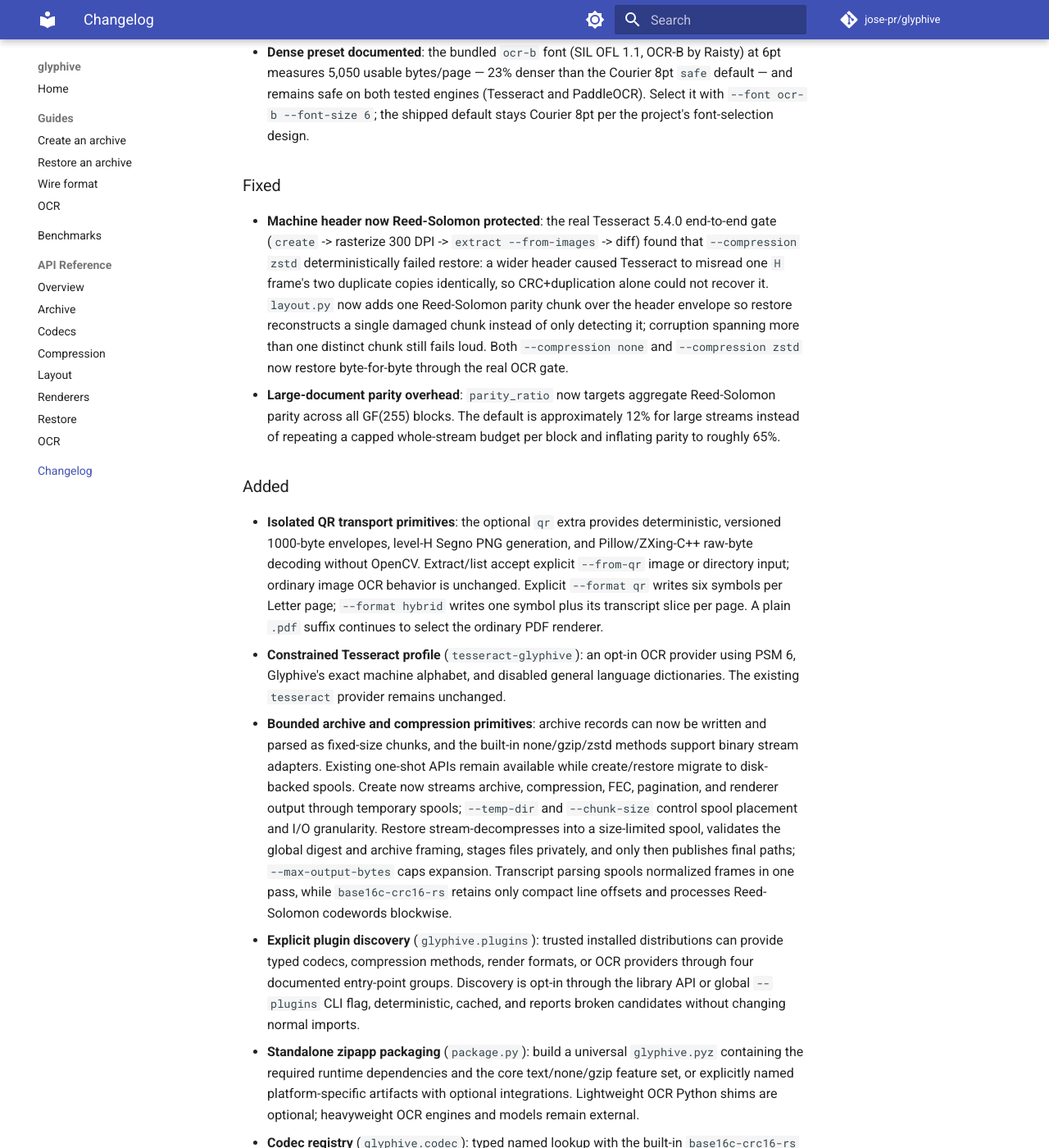
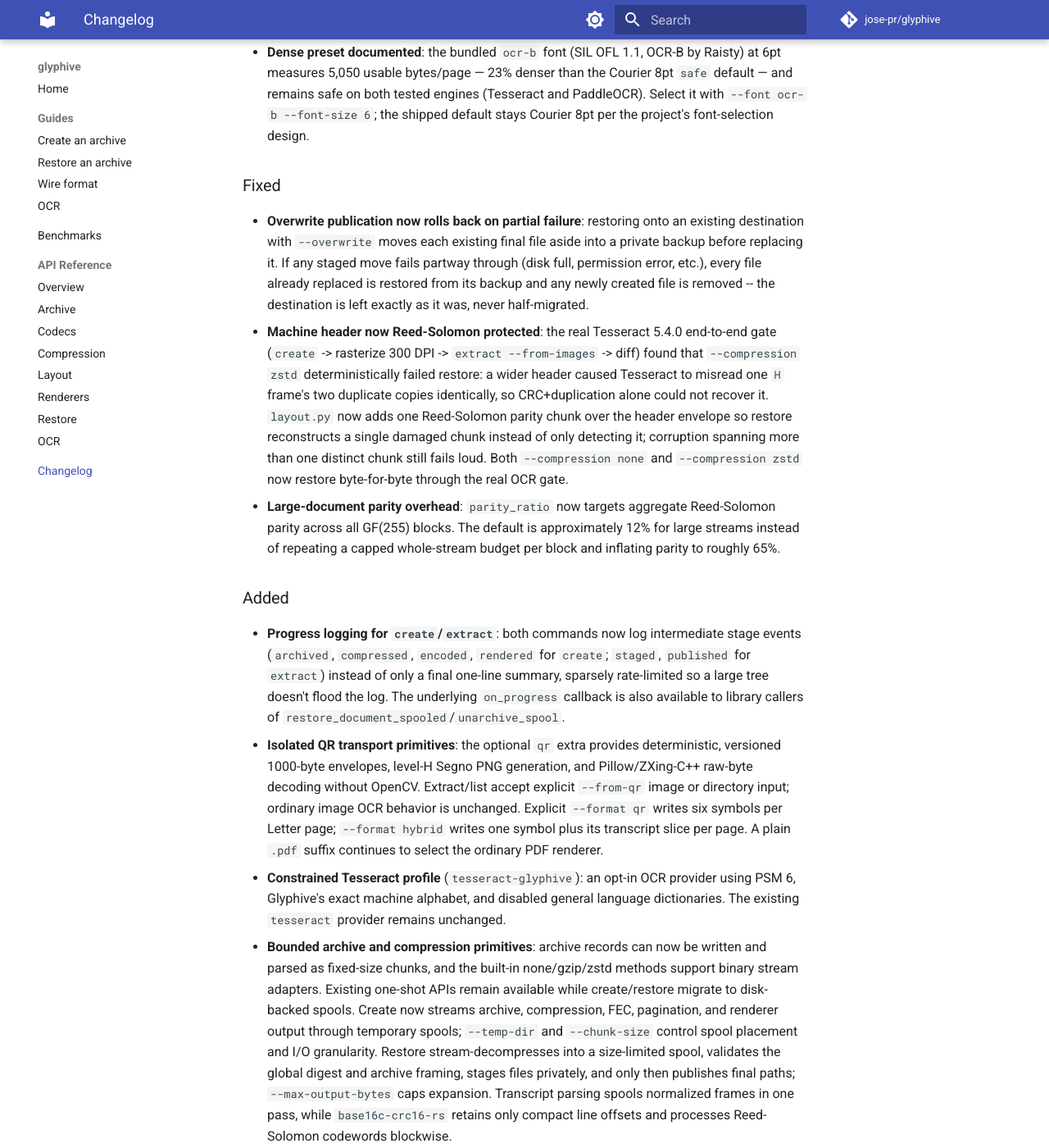
Before and after one commit to jose-pr/glyphive, an MkDocs documentation site: the page built from docs/changelog.md, in a window 1280 px wide and 1400 px high, scrolled down 634 px. Shown: the whole window at 82% size. Built offline with MkDocs 1.6.1 and Material for MkDocs 9.7.7, drawn with Linux system fonts in a browser that asks for light colours; comment, search, counter and statistics services are not loaded.

Commit message:
docs: document overwrite rollback safety and progress logging

```diff
--- a/CHANGELOG.md
+++ b/CHANGELOG.md
@@ -26,6 +26,12 @@
 
 ### Fixed
 
+- **Overwrite publication now rolls back on partial failure**: restoring onto
+  an existing destination with `--overwrite` moves each existing final file
+  aside into a private backup before replacing it. If any staged move fails
+  partway through (disk full, permission error, etc.), every file already
+  replaced is restored from its backup and any newly created file is removed
+  -- the destination is left exactly as it was, never half-migrated.
 - **Machine header now Reed-Solomon protected**: the real Tesseract 5.4.0
   end-to-end gate (`create` -> rasterize 300 DPI -> `extract --from-images`
   -> diff) found that `--compression zstd` deterministically failed restore:
@@ -43,6 +49,12 @@
 
 ### Added
 
+- **Progress logging for `create`/`extract`**: both commands now log
+  intermediate stage events (`archived`, `compressed`, `encoded`, `rendered`
+  for `create`; `staged`, `published` for `extract`) instead of only a final
+  one-line summary, sparsely rate-limited so a large tree doesn't flood the
+  log. The underlying `on_progress` callback is also available to library
+  callers of `restore_document_spooled`/`unarchive_spool`.
 - **Isolated QR transport primitives**: the optional `qr` extra provides
   deterministic, versioned 1000-byte envelopes, level-H Segno PNG generation,
   and Pillow/ZXing-C++ raw-byte decoding without OpenCV. Extract/list accept
```
Also changed, not shown: docs/guides/restore.md (+11 -0 lines).
